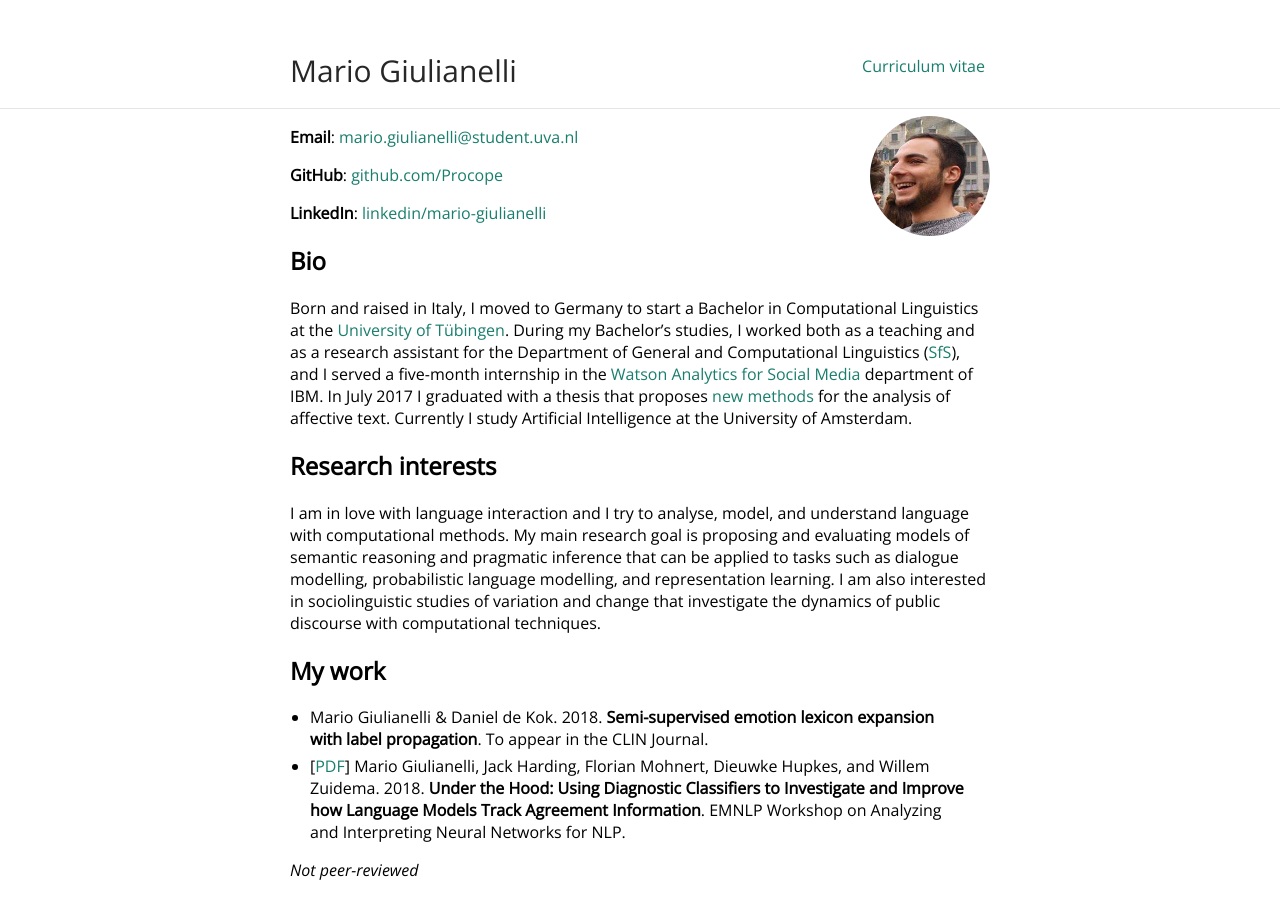
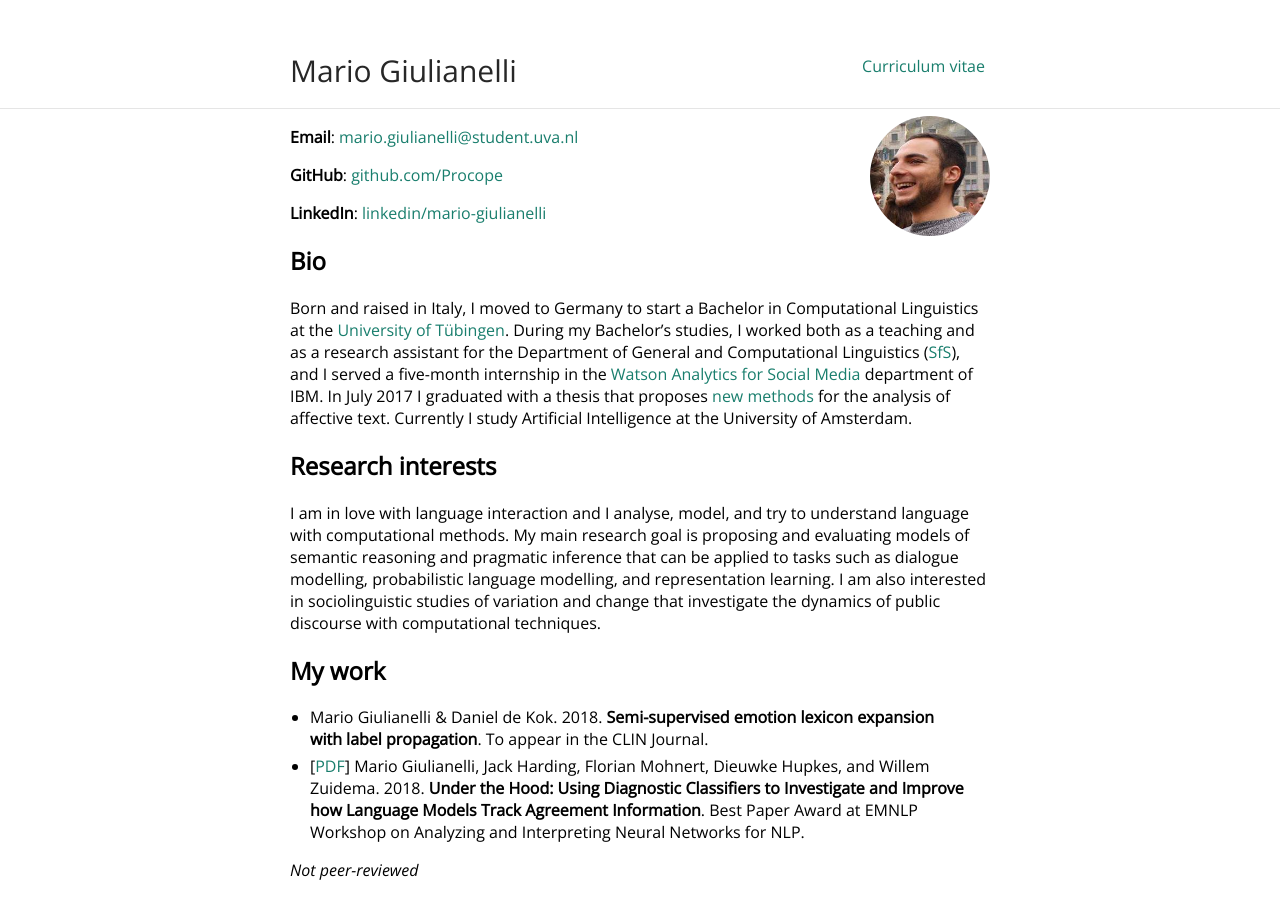
Before and after one commit to glnmario/glnmario.github.io, a Jekyll site: the page built from index.md, in a window 1280 px wide and 900 px high. Built offline with Jekyll 4.4.1, drawn with Linux system fonts in a browser that asks for light colours.

Commit message:
Update index.md

```diff
--- a/index.md
+++ b/index.md
@@ -18,11 +18,11 @@ thesis that proposes [new methods](https://arxiv.org/abs/1708.03910) for the ana
 Currently I study Artificial Intelligence at the University of Amsterdam.
 
 ## Research interests
-I am in love with language interaction and I try to analyse, model, and understand language with computational methods. My main research goal is proposing and evaluating models of semantic reasoning and pragmatic inference that can be applied to tasks such as dialogue modelling, probabilistic language modelling, and representation learning. I am also interested in sociolinguistic studies of variation and change that investigate the dynamics of public discourse with computational techniques.
+I am in love with language interaction and I analyse, model, and try to understand language with computational methods. My main research goal is proposing and evaluating models of semantic reasoning and pragmatic inference that can be applied to tasks such as dialogue modelling, probabilistic language modelling, and representation learning. I am also interested in sociolinguistic studies of variation and change that investigate the dynamics of public discourse with computational techniques.
 
 ## My work
 - Mario Giulianelli & Daniel de Kok. 2018. **Semi-supervised emotion lexicon expansion with label propagation**. To appear in the CLIN Journal.
-- [[PDF](https://arxiv.org/pdf/1808.08079.pdf)] Mario Giulianelli, Jack Harding, Florian Mohnert, Dieuwke Hupkes, and Willem Zuidema. 2018. **Under the Hood: Using Diagnostic Classifiers to Investigate and Improve how Language Models Track Agreement Information**. EMNLP Workshop on Analyzing and Interpreting Neural Networks for NLP.
+- [[PDF](https://arxiv.org/pdf/1808.08079.pdf)] Mario Giulianelli, Jack Harding, Florian Mohnert, Dieuwke Hupkes, and Willem Zuidema. 2018. **Under the Hood: Using Diagnostic Classifiers to Investigate and Improve how Language Models Track Agreement Information**. Best Paper Award at EMNLP Workshop on Analyzing and Interpreting Neural Networks for NLP.
 
 *Not peer-reviewed*
 - [[PDF](https://arxiv.org/pdf/1708.03910.pdf)] Semi-supervised emotion lexicon expansion with label propagation and specialized word embeddings. _Bachelor's thesis._
```
